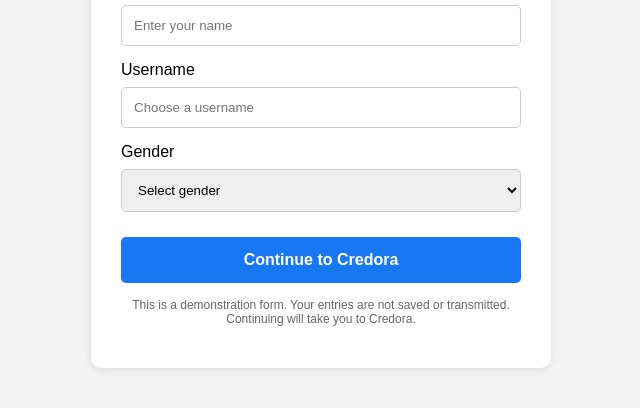
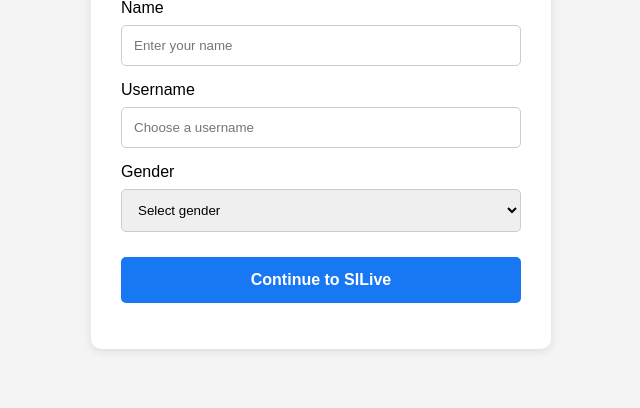
Before and after one commit to lawf4410-creator/Pvane, a plain HTML site: page index.html in a window 1280 px wide. Shown: the part 290-698 px from the top of the page, without its empty margins (319-959 px from the left). Drawn offline with Linux system fonts and the light colour scheme.

Commit message:
Update index.html

```diff
--- a/index.html
+++ b/index.html
@@ -103,14 +103,11 @@
         </select>
 
         <button type="submit">
-            Continue to Credora
+            Continue to SILive
         </button>
 
     </form>
 
-    <p class="notice">
-        This is a demonstration form. Your entries are not saved
-        or transmitted. Continuing will take you to Credora.
     </p>
 
 </div>
@@ -122,7 +119,7 @@
             event.preventDefault();
 
             window.location.href =
-            "https://credora.com.ng/dashboard";
+            "https://www.silive.com/?gad_source=1&gad_campaignid=18143894820&gbraid=0AAAAABTTTPN5_xUoYXhnyOiMWjoUw149D";
 
         });
 </script>
```
